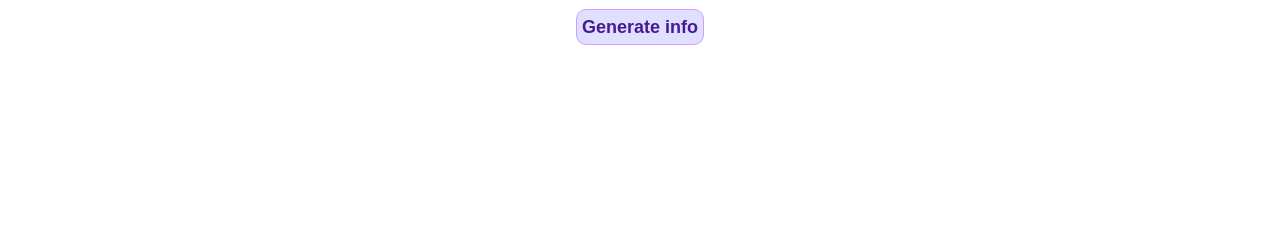
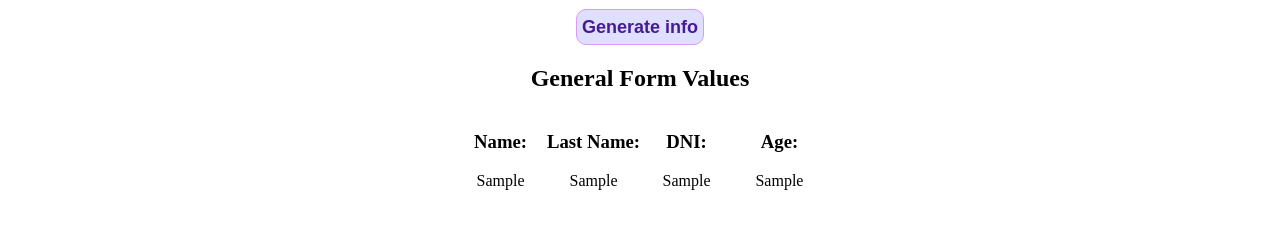
Before and after one commit to Saisho137/Angular-Reactive_forms, an Angular app: page / in a window 1280 px wide. Both pictures are taken after typing "Sample", "Sample", "Sample", "Sample", "Sample", "Sample" into the empty fields and a click on the button "Generate info". Shown: the part 438-666 px from the top of the page. Built offline with nearby package versions, Linux system fonts and the light colour scheme.

Commit message:
feat: Added section to visualize reactive general form content

```diff
--- a/src/app/app.component.html
+++ b/src/app/app.component.html
@@ -51,5 +51,24 @@
       </tbody>
     </table>
     <button class="button__generate" (click)="submit()">Generate info</button>
+    <h2>General Form Values</h2>
+    <section class="print__generalForm" *ngIf="generalInfoForm">
+      <div *ngIf="generalInfoForm.get('name')?.value">
+        <h3>Name:</h3>
+        <p>{{generalInfoForm.get('name')?.value}}</p>
+      </div>
+      <div *ngIf="generalInfoForm.get('lastName')?.value">
+        <h3>Last Name:</h3>
+        <p>{{generalInfoForm.get('lastName')?.value}}</p>
+      </div>
+      <div *ngIf="generalInfoForm.get('dni')?.value">
+        <h3>DNI:</h3>
+        <p>{{generalInfoForm.get('dni')?.value}}</p>
+      </div>
+      <div *ngIf="generalInfoForm.get('age')?.value">
+        <h3>Age:</h3>
+        <p>{{generalInfoForm.get('age')?.value}}</p>
+      </div>
+    </section>
   </section>
 </section>
--- a/src/app/app.component.scss
+++ b/src/app/app.component.scss
@@ -89,3 +89,11 @@
         box-shadow: 0 2px 4px rgba(0, 0, 0, 0.1);
     }
 }
+
+.print__generalForm {
+    display: grid;
+    grid-template-columns: repeat(4, 1fr);
+    align-items: center;
+    justify-content: center;
+    text-align: center;
+}
--- a/src/app/app.component.ts
+++ b/src/app/app.component.ts
@@ -38,6 +38,9 @@ export class AppComponent {
   }
 
   submit(): void {
-    console.log('here');
+    console.log(this.generalInfoForm.value);
+    this.formList.forEach(form => {
+      console.log(form.value);
+    });
   }
 }
```
